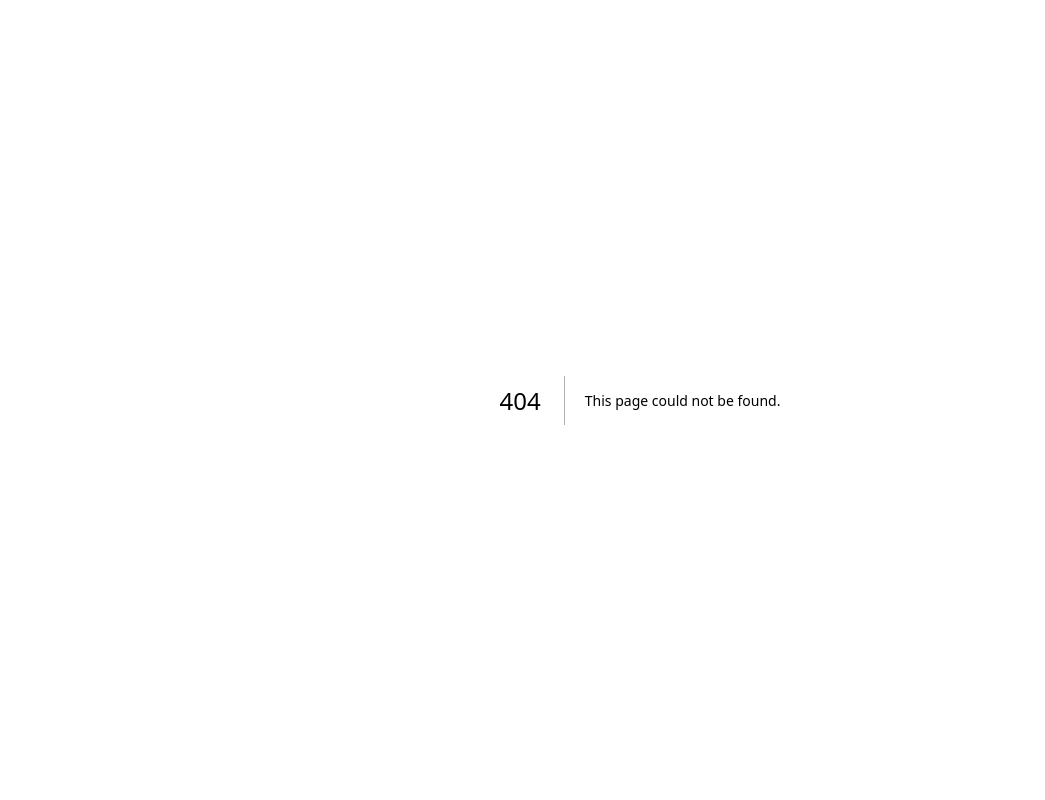
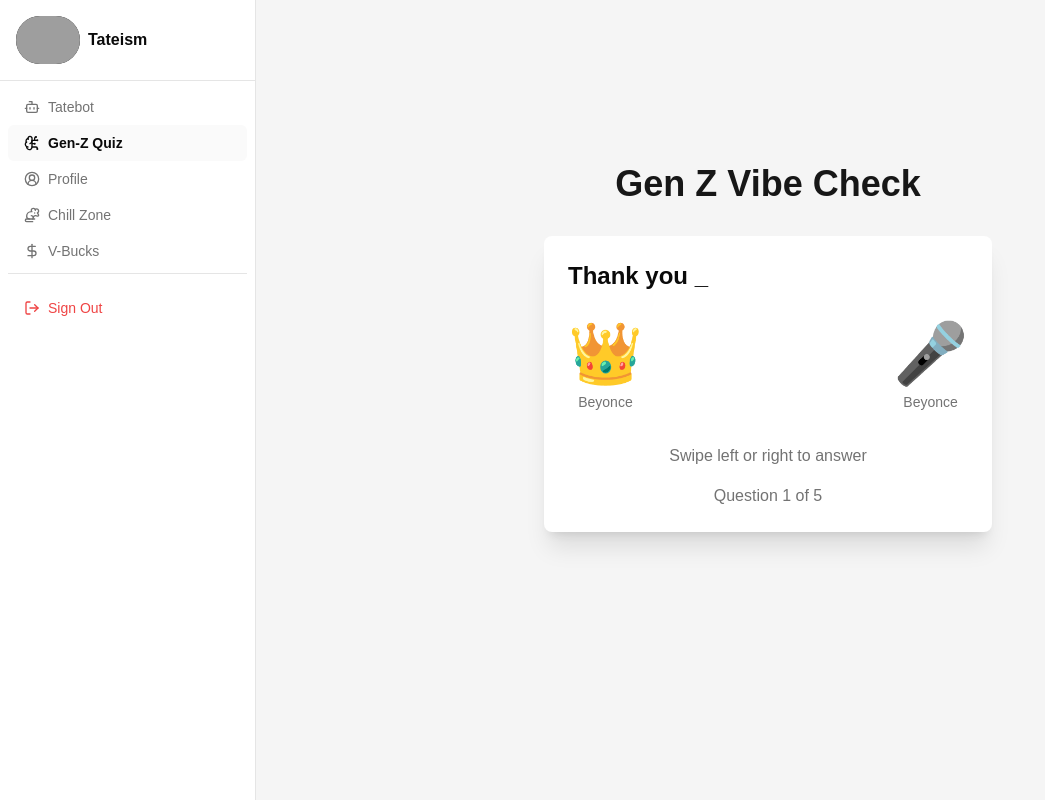
Before and after one commit to Aditi2k5/brainrot, a Next.js app: page /quiz in a window 1280 px wide. Before the commit this address had no page. Shown: the whole page, without its empty margins (0-1045 px from the left). Built offline with nearby package versions, Linux system fonts and the light colour scheme; grey boxes are pictures that could not be loaded.

Commit message:
more pages

```diff
--- /dev/null
+++ b/app/not-found.tsx
@@ -0,0 +1,14 @@
+export default function Custom404() {
+return(
+  <>
+        <div className="min-h-screen flex items-center justify-center bg-gradient-to-r from-purple-400 via-pink-500 to-red-500">
+      <div className="text-center p-8 bg-white bg-opacity-20 backdrop-blur-lg rounded-lg shadow-lg">
+        <p className="text-xl text-white mb-6">
+         we're all chill here.
+        </p>
+        <img src="https://utfs.io/f/tohTttgIkwLBx0qqYnRJ1Lhx6lKibDfad9rR3gnq75MEO0mG" className="h-72 mx-auto mb-4 text-yellow-300" />
+      </div>
+    </div>
+  </>
+)
+  }
--- a/app/page.tsx
+++ b/app/page.tsx
@@ -50,7 +50,7 @@
           </div>
           </div>
           <div className="space-x-4">
-            <Button onClick={() => router.push('/profile')} className="hover:scale-105 transition-transform duration-300 ease-in-out">
+            <Button onClick={() => router.push('/tatebot')} className="hover:scale-105 transition-transform duration-300 ease-in-out">
               Time to get Red-Pilled
             </Button>
 
--- /dev/null
+++ b/app/quiz/page.tsx
@@ -0,0 +1,102 @@
+"use client"
+
+import { useState, useRef } from 'react'
+import { motion, PanInfo, useAnimation } from 'framer-motion'
+import { questions, calculateGenZScore, Question } from '@/util/quizData'
+import { Layout } from '@/components/sidebar'
+
+const SWIPE_THRESHOLD = 100
+
+export default function GenZQuiz() {
+  const [currentQuestion, setCurrentQuestion] = useState(0)
+  const [scores, setScores] = useState<number[]>([])
+  const [quizComplete, setQuizComplete] = useState(false)
+  const controls = useAnimation()
+  const constraintsRef = useRef(null)
+
+  const handleSwipe = (direction: 'left' | 'right') => {
+    const newScores = [...scores, questions[currentQuestion].scores[direction]]
+    setScores(newScores)
+
+    if (currentQuestion < questions.length - 1) {
+      setCurrentQuestion(currentQuestion + 1)
+    } else {
+      setQuizComplete(true)
+    }
+  }
+
+  const handleDragEnd = (event: MouseEvent | TouchEvent | PointerEvent, info: PanInfo) => {
+    const offset = info.offset.x
+    if (Math.abs(offset) > SWIPE_THRESHOLD) {
+      if (offset > 0) {
+        handleSwipe('right')
+      } else {
+        handleSwipe('left')
+      }
+    } else {
+      controls.start({ x: 0, transition: { type: 'spring', stiffness: 300, damping: 30 } })
+    }
+  }
+
+  const resetQuiz = () => {
+    setCurrentQuestion(0)
+    setScores([])
+    setQuizComplete(false)
+  }
+
+  return (
+    <Layout>
+    <div className="min-h-screen bg-secondary flex items-center justify-center p-4">
+      <div className="w-full max-w-md">
+        <h1 className="text-4xl font-bold text-primary text-center mb-8">Gen Z Vibe Check</h1>
+        {!quizComplete ? (
+          <div ref={constraintsRef} className="relative h-[400px]">
+            <motion.div
+              drag="x"
+              dragConstraints={constraintsRef}
+              onDragEnd={handleDragEnd}
+              animate={controls}
+              className="absolute w-full bg-card text-card-foreground rounded-lg shadow-xl p-6 cursor-grab active:cursor-grabbing"
+            >
+              <h2 className="text-2xl font-semibold mb-4">{questions[currentQuestion].text}</h2>
+              <div className="flex justify-between mt-8">
+                <div className="text-center">
+                  <div className="text-6xl mb-2">{questions[currentQuestion].emojis.left}</div>
+                  <div className="text-sm text-muted-foreground">{questions[currentQuestion].answers.left}</div>
+                </div>
+                <div className="text-center">
+                  <div className="text-6xl mb-2">{questions[currentQuestion].emojis.right}</div>
+                  <div className="text-sm text-muted-foreground">{questions[currentQuestion].answers.right}</div>
+                </div>
+              </div>
+              <div className="mt-8 text-center text-muted-foreground">
+                Swipe left or right to answer
+              </div>
+              <div className="mt-4 text-center text-muted-foreground">
+                Question {currentQuestion + 1} of {questions.length}
+              </div>
+            </motion.div>
+          </div>
+        ) : (
+          <motion.div
+            initial={{ scale: 0.8, opacity: 0 }}
+            animate={{ scale: 1, opacity: 1 }}
+            transition={{ type: 'spring', stiffness: 300, damping: 30 }}
+            className="bg-card text-card-foreground rounded-lg shadow-xl p-6 text-center"
+          >
+            <h2 className="text-3xl font-bold mb-4">Quiz Complete!</h2>
+            <p className="text-xl mb-4 text-muted-foreground">Your Gen Z Vibe is:</p>
+            <p className="text-4xl font-extrabold mb-6 text-primary">{calculateGenZScore(scores)}</p>
+            <button
+              onClick={resetQuiz}
+              className="bg-primary text-primary-foreground px-6 py-3 rounded-full font-semibold hover:opacity-90 transition-opacity"
+            >
+              Take Quiz Again
+            </button>
+          </motion.div>
+        )}
+      </div>
+    </div>
+    </Layout>
+  )
+}
--- /dev/null
+++ b/app/vbucks/page.tsx
@@ -0,0 +1,54 @@
+import React from 'react';
+import Link from 'next/link';
+import { Button } from "@/components/ui/button";
+import { ArrowRight, DollarSign, Gamepad2, Zap } from 'lucide-react';
+import { Layout } from '@/components/sidebar';
+
+function Instruction({ icon, text }: { icon: React.ReactNode; text: string }) {
+  return (
+    <div className="flex items-center bg-secondary/50 rounded-lg p-3 mb-3 hover:bg-secondary/70 transition">
+      {icon}
+      <span className="text-foreground ml-3">{text}</span>
+    </div>
+  );
+}
+
+export default function VBucksPrankPage() {
+  return (
+    <Layout>
+    <div className="min-h-screen bg-background text-foreground flex">
+      <div className="flex-1 flex items-center justify-center p-6">
+        <div className="bg-card border border-border rounded-xl p-8 max-w-md w-full shadow-sm">
+          <h1 className="text-3xl font-bold text-foreground mb-6 text-center">
+            Get Free V-Bucks Now!
+          </h1>
+
+          <div className="space-y-4 mb-6">
+            <Instruction
+              icon={<Gamepad2 className="text-chart-4" />}
+              text="Stand on one leg and recite the Fortnite dance names backwards"
+            />
+            <Instruction
+              icon={<Zap className="text-chart-2" />}
+              text="Tap your screen 108 times while saying 'V-Bucks' in a robot voice"
+            />
+            <Instruction
+              icon={<DollarSign className="text-chart-1" />}
+              text="Draw a perfect circle with your eyes closed (must be perfect!)"
+            />
+          </div>
+          <div className="text-center">
+          <Link href="https://www.youtube.com/watch?v=dQw4w9WgXcQ" target="_blank" rel="noopener noreferrer">
+            <Button className="bg-green-500 hover:bg-green-600 text-white font-bold py-3 px-6 rounded-full transition-all duration-300 transform hover:scale-105">
+              Claim Your V-Bucks Now!
+              <ArrowRight className="ml-2 h-5 w-5" />
+            </Button>
+          </Link>
+        </div>
+        </div>
+      </div>
+    </div>
+
+    </Layout>
+  );
+}
--- a/components/sidebar.tsx
+++ b/components/sidebar.tsx
@@ -1,8 +1,9 @@
+'use client'
 import Link from "next/link"
 import { usePathname } from "next/navigation"
 import { cn } from "@/lib/utils"
 import { Button } from "@/components/ui/button"
-import { UserCircle2, BrainCircuit, Bot, LogOut, Menu, X } from 'lucide-react'
+import { UserCircle2, BrainCircuit, Bot, LogOut, Menu, X, Bitcoin, RatIcon, DollarSign } from 'lucide-react'
 import { SignOutButton } from "@clerk/nextjs"
 import { useState } from "react"
 
@@ -16,20 +17,30 @@
 
   const menuItems = [
     {
+      href: "/tatebot",
+      icon: Bot,
+      label: "Tatebot"
+    },
+    {
+      href: "/quiz",
+      icon: BrainCircuit,
+      label: "Gen-Z Quiz"
+    },
+    {
       href: "/profile",
       icon: UserCircle2,
       label: "Profile"
     },
     {
-      href: "/quiz",
-      icon: BrainCircuit,
-      label: "Gen Z Quizz"
+      href: "/chilling",
+      icon: RatIcon,
+      label: "Chill Zone"
     },
     {
-      href: "/tatebot",
-      icon: Bot,
-      label: "Tatebot"
-    }
+      href: "/vbucks",
+      icon: DollarSign,
+      label: "V-Bucks"
+    },
   ]
 
   const toggleSidebar = () => setIsSidebarOpen(!isSidebarOpen)
--- a/package.json
+++ b/package.json
@@ -14,6 +14,7 @@
     "@uploadthing/react": "^7.1.1",
     "class-variance-authority": "^0.7.1",
     "clsx": "^2.1.1",
+    "framer-motion": "^11.12.0",
     "groq-sdk": "^0.8.0",
     "lucide-react": "^0.462.0",
     "next": "15.0.3",
--- a/tsconfig.json
+++ b/tsconfig.json
@@ -22,6 +22,6 @@
       "@/*": ["./*"]
     }
   },
-  "include": ["next-env.d.ts", "**/*.ts", "**/*.tsx", ".next/types/**/*.ts"],
+  "include": ["next-env.d.ts", "**/*.ts", "**/*.tsx", ".next/types/**/*.ts", "app/pages/404.js"],
   "exclude": ["node_modules"]
 }
--- /dev/null
+++ b/util/quizData.ts
@@ -0,0 +1,113 @@
+export interface Question {
+    id: number;
+    text: string;
+    answers: {
+      left: string;
+      right: string;
+    };
+    emojis: {
+      left: string;
+      right: string;
+    };
+    scores: {
+      left: number;
+      right: number;
+    };
+  }
+
+  export const questions: Question[] = [
+    {
+      id: 1,
+      text: "Thank you _",
+      answers: {
+        left: "Beyonce",
+        right: "Beyonce",
+      },
+      emojis: {
+        left: "👑",
+        right: "🎤",
+      },
+      scores: {
+        left: 20,
+        right: 20,
+      },
+    },
+    {
+      id: 2,
+      text: "We need to escape the _",
+      answers: {
+        left: "Matrix",
+        right: "Net",
+      },
+      emojis: {
+        left: "💻",
+        right: "🌐",
+      },
+      scores: {
+        left: 20,
+        right: 0,
+      },
+    },
+    {
+      id: 3,
+      text: "Fill in the blank: Ain't nothing like a _ party",
+      answers: {
+        left: "Diddy",
+        right: "House",
+      },
+      emojis: {
+        left: "🎉",
+        right: "🏠",
+      },
+      scores: {
+        left: 20,
+        right: 0,
+      },
+    },
+    {
+      id: 4,
+      text: "Fill in the blank: Red is acting _",
+      answers: {
+        left: "Sus",
+        right: "Perfectly normal",
+      },
+      emojis: {
+        left: "🕵️",
+        right: "😌",
+      },
+      scores: {
+        left: 20,
+        right: 0,
+      },
+    },
+    {
+      id: 5,
+      text: "Fill in the blank: Sticking out your _ for the rizzler",
+      answers: {
+        left: "Skibidi",
+        right: "Gyatt",
+      },
+      emojis: {
+        left: "🤪",
+        right: "💁‍♀️",
+      },
+      scores: {
+        left: 0,
+        right: 20,
+      },
+
+
+    }
+  ];
+
+  export function calculateGenZScore(scores: number[]): string {
+    const totalScore = scores.reduce((a, b) => a + b, 0);
+    const maxScore = questions.length * 10;
+    const percentage = (totalScore / maxScore) * 100;
+    if(percentage >= 100) return "Edge Lord";
+    if (percentage >= 80) return "Ultimate Gen Z";
+    if (percentage >= 60) return "Gen Z Vibing";
+    if (percentage >= 40) return "Gen Z in Training";
+    if (percentage >= 20) return "Millennial at Heart";
+    return "OK, Boomer";
+  }
```
Also changed, not shown: 1 other file (tests, documents, lock files or other folders).
